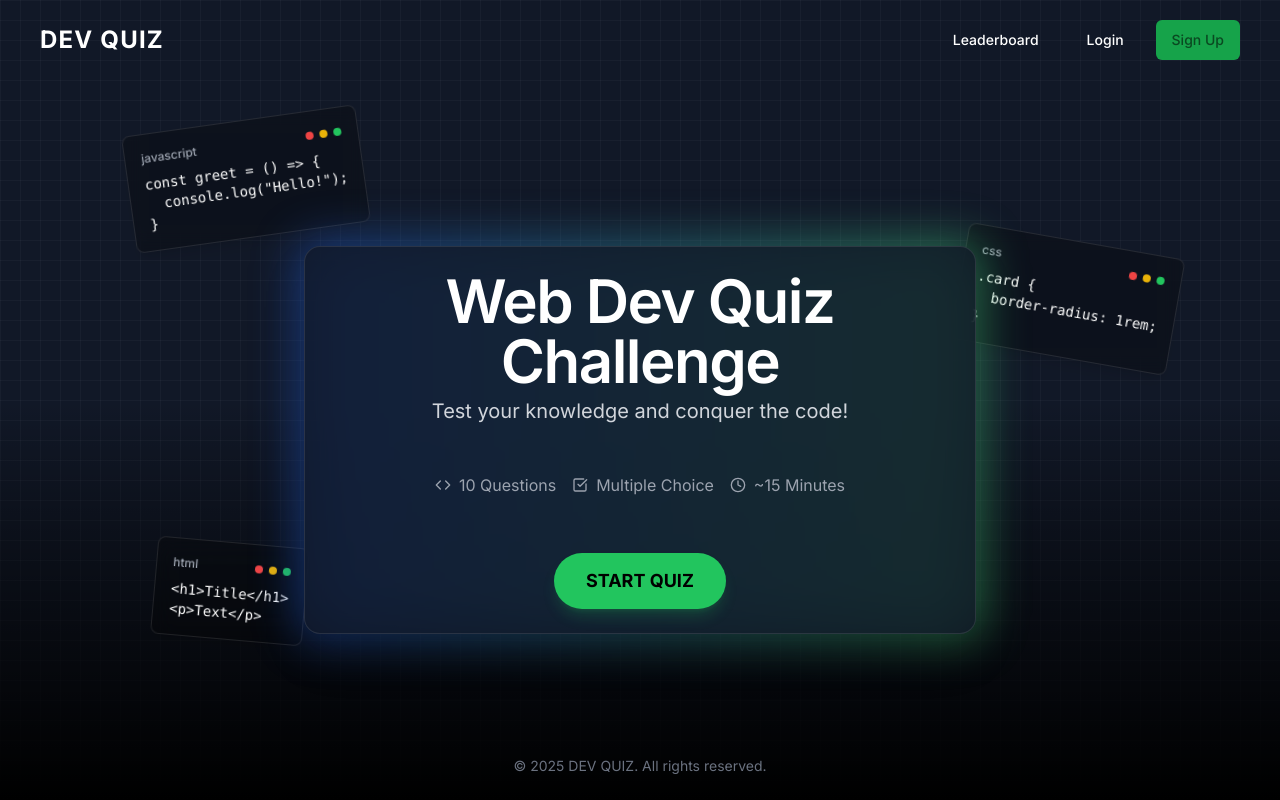
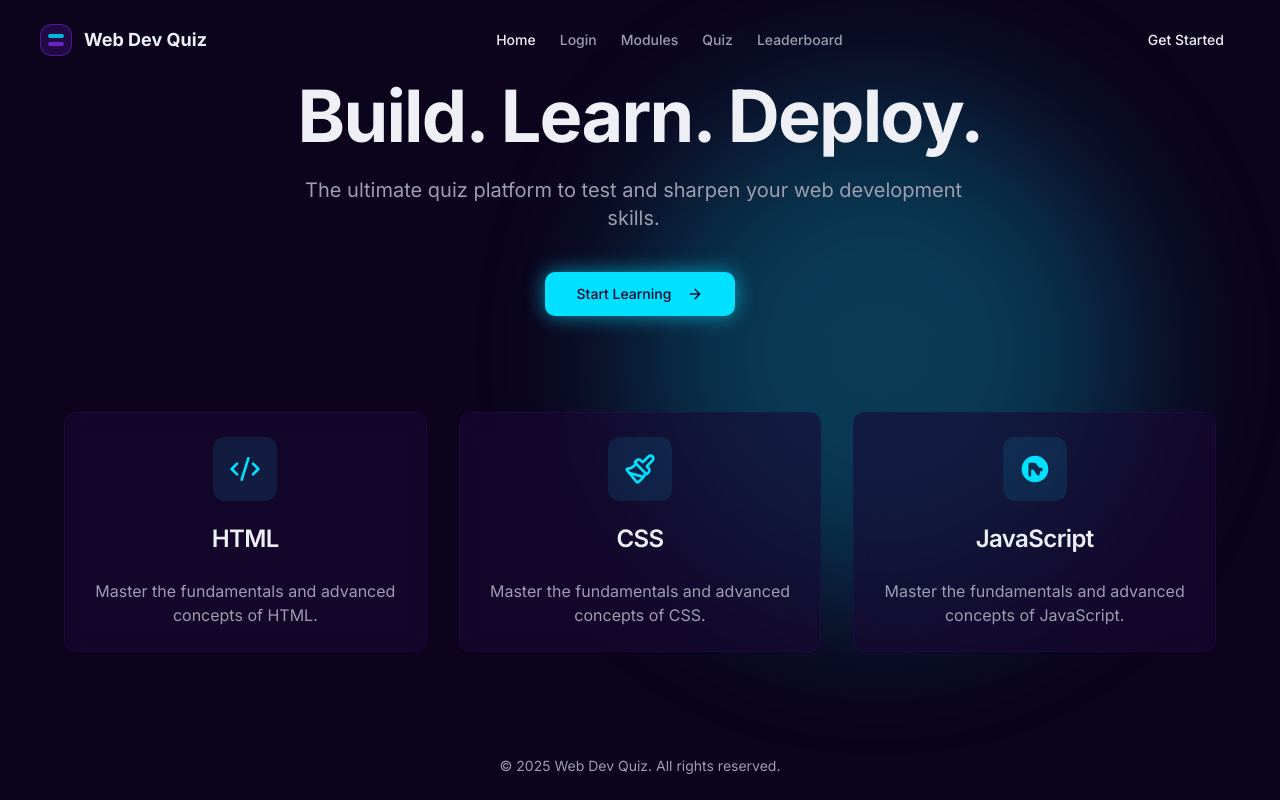
Before and after one commit to nilakshichoudhary1234-code/WEBLEARN, a Next.js app: page / in a window 1280 px wide. Built offline with nearby package versions, Linux system fonts and the light colour scheme.

Commit message:
Create a sleek, modern, futuristic website UI for a web development quiz

```diff
--- a/src/app/globals.css
+++ b/src/app/globals.css
@@ -8,65 +8,65 @@ body {
 
 @layer base {
   :root {
-    --background: 224 71.4% 4.1%;
-    --foreground: 210 20% 98%;
+    --background: 261 80% 6%; /* Deep purple-navy background */
+    --foreground: 225 30% 95%; /* Light, almost white text */
 
-    --card: 224 71.4% 4.1%;
-    --card-foreground: 210 20% 98%;
+    --card: 261 70% 12%; /* Darker card background for depth */
+    --card-foreground: 225 30% 95%;
 
-    --popover: 224 71.4% 4.1%;
-    --popover-foreground: 210 20% 98%;
+    --popover: 261 70% 9%;
+    --popover-foreground: 225 30% 95%;
 
-    --primary: 142.1 76.2% 36.3%; /* Green */
-    --primary-foreground: 142.1 76.2% 16.3%;
+    --primary: 187 100% 50%; /* Electric Blue */
+    --primary-foreground: 261 80% 10%;
 
-    --secondary: 222.2 47.4% 11.2%;
-    --secondary-foreground: 210 20% 98%;
+    --secondary: 267 78% 53%; /* Vibrant Purple */
+    --secondary-foreground: 225 30% 95%;
 
-    --muted: 215 27.9% 16.9%;
-    --muted-foreground: 217.9 10.6% 64.9%;
+    --muted: 261 60% 20%;
+    --muted-foreground: 240 10% 65%;
 
-    --accent: 257.9 86.8% 50.4%; /* Purple */
-    --accent-foreground: 210 20% 98%;
+    --accent: 187 100% 50%; /* Electric Blue as accent */
+    --accent-foreground: 261 80% 10%;
 
-    --destructive: 0 62.8% 30.6%;
-    --destructive-foreground: 0 85.7% 97.3%;
+    --destructive: 0 84% 60%;
+    --destructive-foreground: 0 0% 100%;
 
-    --border: 215 27.9% 16.9%;
-    --input: 215 27.9% 16.9%;
-    --ring: 142.1 76.2% 36.3%;
+    --border: 261 60% 25%;
+    --input: 261 60% 25%;
+    --ring: 187 100% 60%;
 
-    --radius: 0.5rem;
+    --radius: 0.75rem;
   }
 
   .dark {
-    --background: 224 71.4% 4.1%;
-    --foreground: 210 20% 98%;
+    --background: 261 80% 6%;
+    --foreground: 225 30% 95%;
 
-    --card: 224 71.4% 4.1%;
-    --card-foreground: 210 20% 98%;
+    --card: 261 70% 12%;
+    --card-foreground: 225 30% 95%;
 
-    --popover: 224 71.4% 4.1%;
-    --popover-foreground: 210 20% 98%;
+    --popover: 261 70% 9%;
+    --popover-foreground: 225 30% 95%;
 
-    --primary: 142.1 76.2% 36.3%;
-    --primary-foreground: 142.1 76.2% 16.3%;
+    --primary: 187 100% 50%;
+    --primary-foreground: 261 80% 10%;
 
-    --secondary: 222.2 47.4% 11.2%;
-    --secondary-foreground: 210 20% 98%;
+    --secondary: 267 78% 53%;
+    --secondary-foreground: 225 30% 95%;
 
-    --muted: 215 27.9% 16.9%;
-    --muted-foreground: 217.9 10.6% 64.9%;
+    --muted: 261 60% 20%;
+    --muted-foreground: 240 10% 65%;
 
-    --accent: 257.9 86.8% 50.4%;
-    --accent-foreground: 210 20% 98%;
+    --accent: 187 100% 50%;
+    --accent-foreground: 261 80% 10%;
 
-    --destructive: 0 62.8% 30.6%;
-    --destructive-foreground: 0 85.7% 97.3%;
+    --destructive: 0 84% 60%;
+    --destructive-foreground: 0 0% 100%;
 
-    --border: 215 27.9% 16.9%;
-    --input: 215 27.9% 16.9%;
-    --ring: 142.1 76.2% 36.3%;
+    --border: 261 60% 25%;
+    --input: 261 60% 25%;
+    --ring: 187 100% 60%;
   }
 }
 
@@ -76,53 +76,23 @@ body {
   }
   body {
     @apply bg-background text-foreground;
+    background:
+      radial-gradient(ellipse 80% 80% at 50% -20%, hsl(var(--secondary) / 0.3), transparent),
+      hsl(var(--background));
   }
 }
 
 @layer utilities {
-  .text-glitter-orange {
-    @apply relative bg-clip-text text-transparent;
-    background-image: linear-gradient(
-      110deg,
-      #ffab2d,
-      #ff7a00,
-      #fff0a8,
-      #ff7a00,
-      #ffab2d
-    );
-    background-size: 200% 100%;
-    animation: glitter-scroll 5s linear infinite;
-    -webkit-background-clip: text;
-    -webkit-text-fill-color: transparent;
-    text-shadow:
-      0 0 5px theme('colors.orange.500 / 0.5'),
-      0 0 10px theme('colors.orange.500 / 0.4'),
-      0 0 20px theme('colors.orange.500 / 0.3');
+  .glowing-underline {
+    @apply relative;
   }
-
-  @keyframes glitter-scroll {
-    0% {
-      background-position: 200% 0;
-    }
-    100% {
-      background-position: -200% 0;
-    }
+  .glowing-underline::after {
+    content: '';
+    @apply absolute bottom-0 left-0 h-[2px] w-full scale-x-0 rounded-full bg-primary transition-transform duration-300 ease-out;
+    transform-origin: center;
+    box-shadow: 0 0 8px hsl(var(--primary));
+  }
+  .glowing-underline:hover::after {
+    @apply scale-x-100;
   }
 }
-
-@layer components {
-  .cyber-icon {
-    @apply relative text-orange-400 transition-all duration-300;
-    filter: drop-shadow(0 0 5px theme('colors.orange.500 / 0.7')) drop-shadow(0 0 2px theme('colors.black'));
-  }
-  .cyber-icon::before {
-    content: '';
-    @apply absolute inset-0 rounded-full;
-    background: radial-gradient(circle at 50% 30%, theme('colors.orange.300 / 0.5'), transparent 70%);
-    box-shadow: inset 0 0 5px theme('colors.orange.400 / 0.6');
-  }
-  .group:hover .cyber-icon, .cyber-icon:hover {
-    @apply scale-110 text-orange-300;
-    filter: drop-shadow(0 0 10px theme('colors.orange.400')) drop-shadow(0 0 15px theme('colors.orange.500 / 0.6')) drop-shadow(0 0 2px theme('colors.black'));
-  }
-}
--- a/src/app/page.tsx
+++ b/src/app/page.tsx
@@ -1,161 +1,111 @@
 import { Button } from '@/components/ui/button';
-import {
-  Card,
-  CardContent,
-  CardDescription,
-  CardFooter,
-  CardHeader,
-  CardTitle,
-} from '@/components/ui/card';
-import { Code, CheckSquare, Clock } from 'lucide-react';
 import Link from 'next/link';
 import { Logo } from '@/components/Logo';
-import {
-  DropdownMenu,
-  DropdownMenuContent,
-  DropdownMenuItem,
-  DropdownMenuTrigger,
-} from '@/components/ui/dropdown-menu';
-import { BarChart, Menu } from 'lucide-react';
+import { CodeXml, Paintbrush, ArrowRight } from 'lucide-react';
+import { JsIcon } from '@/components/JsIcon';
+import { Card, CardContent, CardHeader, CardTitle } from '@/components/ui/card';
 
-const CodeSnippet = ({
-  code,
-  language,
-  className,
-}: {
-  code: string;
-  language: string;
-  className?: string;
-}) => (
-  <div
-    className={`absolute rounded-lg border border-white/10 bg-black/30 p-4 text-sm shadow-lg backdrop-blur-md ${className}`}
-  >
-    <div className="mb-2 flex items-center justify-between">
-      <span className="text-xs font-medium text-gray-400">{language}</span>
-      <div className="flex gap-1.5">
-        <div className="h-2 w-2 rounded-full bg-red-500"></div>
-        <div className="h-2 w-2 rounded-full bg-yellow-500"></div>
-        <div className="h-2 w-2 rounded-full bg-green-500"></div>
-      </div>
-    </div>
-    <pre className="font-code text-white">
-      <code>{code}</code>
-    </pre>
-  </div>
-);
+const modules = [
+  {
+    name: 'HTML',
+    icon: CodeXml,
+    href: '/modules/html',
+  },
+  {
+    name: 'CSS',
+    icon: Paintbrush,
+    href: '/modules/css',
+  },
+  {
+    name: 'JavaScript',
+    icon: JsIcon,
+    href: '/modules/javascript',
+  },
+];
 
 export default function Home() {
   return (
-    <div className="relative flex min-h-screen w-full flex-col items-center justify-center overflow-hidden bg-gray-900 text-white">
-      {/* Background Grid and Gradients */}
-      <div className="absolute inset-0 z-0">
-        <div
-          className="absolute inset-0 bg-gray-900"
-          style={{
-            backgroundImage:
-              'linear-gradient(rgba(255, 255, 255, 0.03) 1px, transparent 1px), linear-gradient(90deg, rgba(255, 255, 255, 0.03) 1px, transparent 1px)',
-            backgroundSize: '20px 20px',
-          }}
-        ></div>
-        <div className="absolute bottom-0 left-0 right-0 h-1/2 bg-gradient-to-t from-black to-transparent"></div>
-      </div>
-
+    <div className="flex min-h-screen w-full flex-col">
       {/* Header */}
       <header className="absolute top-0 z-20 flex h-20 w-full items-center justify-between px-6 md:px-10">
-        <Link
-          href="/"
-          className="text-2xl font-bold tracking-wider text-white font-headline"
-        >
-          DEV QUIZ
-        </Link>
-        <nav className="flex items-center gap-4">
-          <Link href="/leaderboard" className="hidden sm:block">
-            <Button variant="ghost" className="text-white hover:bg-white/10">
-              Leaderboard
-            </Button>
+        <Logo />
+        <nav className="hidden items-center gap-6 text-sm font-medium md:flex">
+          <Link href="/" className="glowing-underline">
+            Home
           </Link>
-          <Button variant="ghost" asChild>
-            <Link href="/auth">Login</Link>
-          </Button>
-          <Button asChild className="bg-primary hover:bg-primary/90">
-            <Link href="/auth">Sign Up</Link>
-          </Button>
-          <DropdownMenu>
-            <DropdownMenuTrigger asChild className="sm:hidden">
-              <Button variant="ghost" size="icon">
-                <Menu className="h-5 w-5" />
-              </Button>
-            </DropdownMenuTrigger>
-            <DropdownMenuContent align="end">
-              <DropdownMenuItem asChild>
-                <Link href="/leaderboard">Leaderboard</Link>
-              </DropdownMenuItem>
-            </DropdownMenuContent>
-          </DropdownMenu>
+          <Link href="/auth" className="glowing-underline text-muted-foreground hover:text-foreground">
+            Login
+          </Link>
+          <Link href="/modules" className="glowing-underline text-muted-foreground hover:text-foreground">
+            Modules
+          </Link>
+          <Link href="/quiz/html/introduction-to-html" className="glowing-underline text-muted-foreground hover:text-foreground">
+            Quiz
+          </Link>
+          <Link href="/leaderboard" className="glowing-underline text-muted-foreground hover:text-foreground">
+            Leaderboard
+          </Link>
         </nav>
+        <Button variant="ghost" asChild>
+          <Link href="/auth">Get Started</Link>
+        </Button>
       </header>
 
-      {/* Floating Code Snippets */}
-      <div className="absolute inset-0 z-10 hidden md:block">
-        <CodeSnippet
-          code={`const greet = () => {\n  console.log("Hello!");\n}`}
-          language="javascript"
-          className="top-[15%] left-[10%] rotate-[-8deg]"
-        />
-        <CodeSnippet
-          code={`.card {\n  border-radius: 1rem;\n}`}
-          language="css"
-          className="top-[30%] right-[8%] rotate-[10deg]"
-        />
-        <CodeSnippet
-          code={`<h1>Title</h1>\n<p>Text</p>`}
-          language="html"
-          className="bottom-[20%] left-[12%] rotate-[5deg]"
-        />
-      </div>
+      {/* Hero Section */}
+      <main className="flex flex-1 flex-col items-center justify-center p-4 text-center">
+        <div
+          className="absolute inset-0 -z-10 h-full w-full bg-background"
+        >
+          <div
+            className="absolute bottom-auto left-auto right-0 top-0 h-[500px] w-[500px] -translate-x-[30%] translate-y-[20%] rounded-full bg-[hsl(var(--primary)/0.5)] opacity-50 blur-[80px]"
+          ></div>
+        </div>
 
-      <main className="z-10 mt-20 flex flex-1 items-center justify-center p-4">
-        <div className="relative w-full max-w-2xl">
-          <div className="absolute -inset-1 rounded-2xl bg-gradient-to-r from-blue-600 to-green-400 opacity-50 blur-xl"></div>
-          <Card className="relative rounded-2xl border-white/10 bg-gray-900/80 shadow-2xl backdrop-blur-lg">
-            <CardHeader className="text-center">
-              <CardTitle className="font-headline text-4xl tracking-tight text-white sm:text-5xl md:text-6xl">
-                Web Dev Quiz Challenge
-              </CardTitle>
-              <CardDescription className="mt-4 text-lg text-gray-300 md:text-xl">
-                Test your knowledge and conquer the code!
-              </CardDescription>
-            </CardHeader>
-            <CardContent className="mt-6 flex flex-col items-center justify-center gap-4 text-center sm:flex-row">
-              <div className="flex items-center gap-2 text-gray-400">
-                <Code className="h-4 w-4" />
-                <span>10 Questions</span>
-              </div>
-              <div className="flex items-center gap-2 text-gray-400">
-                <CheckSquare className="h-4 w-4" />
-                <span>Multiple Choice</span>
-              </div>
-              <div className="flex items-center gap-2 text-gray-400">
-                <Clock className="h-4 w-4" />
-                <span>~15 Minutes</span>
-              </div>
-            </CardContent>
-            <CardFooter className="mt-8 flex justify-center">
-              <Button
-                size="lg"
-                asChild
-                className="h-14 w-full max-w-xs rounded-full bg-green-500 text-lg font-bold text-black shadow-lg shadow-green-500/20 transition-all hover:bg-green-400 hover:shadow-green-400/30 sm:w-auto"
-              >
-                <Link href="/modules">START QUIZ</Link>
-              </Button>
-            </CardFooter>
-          </Card>
+        <div className="relative z-10">
+          <h1 className="font-headline text-5xl font-bold tracking-tight text-foreground sm:text-6xl md:text-7xl">
+            Build. Learn. Deploy.
+          </h1>
+          <p className="mt-6 max-w-2xl text-lg text-muted-foreground md:text-xl">
+            The ultimate quiz platform to test and sharpen your web development skills.
+          </p>
+          <div className="mt-10">
+            <Button size="lg" asChild className="bg-primary text-primary-foreground shadow-[0_0_20px_hsl(var(--primary)/0.6)] hover:bg-primary/90 hover:shadow-[0_0_30px_hsl(var(--primary)/0.7)] transition-shadow">
+              <Link href="/modules">
+                Start Learning
+                <ArrowRight className="ml-2 h-5 w-5" />
+              </Link>
+            </Button>
+          </div>
+        </div>
+
+        {/* Feature Cards Section */}
+        <div className="relative z-10 mt-24 grid w-full max-w-6xl grid-cols-1 gap-8 md:grid-cols-3">
+          {modules.map((module) => (
+            <Card key={module.name} className="group relative overflow-hidden rounded-xl border-border/30 bg-card/60 backdrop-blur-lg transition-all duration-300 hover:border-primary/50 hover:shadow-[0_0_30px_hsl(var(--primary)/0.2)]">
+              <div className="absolute -inset-px rounded-xl opacity-0 transition-all duration-300 group-hover:opacity-100" style={{
+                background: 'radial-gradient(400px at 50% 100%, hsl(var(--primary) / 0.15), transparent 80%)'
+              }}></div>
+              <CardHeader className="relative">
+                <div className="mx-auto mb-4 flex h-16 w-16 items-center justify-center rounded-lg bg-primary/10 text-primary transition-colors duration-300 group-hover:bg-primary group-hover:text-primary-foreground">
+                  <module.icon className="h-8 w-8" />
+                </div>
+                <CardTitle className="text-center font-headline text-2xl text-foreground">
+                  {module.name}
+                </CardTitle>
+              </CardHeader>
+              <CardContent className="relative">
+                <p className="text-center text-muted-foreground">
+                  Master the fundamentals and advanced concepts of {module.name}.
+                </p>
+              </CardContent>
+            </Card>
+          ))}
         </div>
       </main>
 
-      <footer className="absolute bottom-0 z-20 py-6 px-4 md:px-6">
-        <p className="text-center text-sm text-gray-500">
-          &copy; {new Date().getFullYear()} DEV QUIZ. All rights reserved.
+      <footer className="py-6 px-4 md:px-6">
+        <p className="text-center text-sm text-muted-foreground">
+          &copy; {new Date().getFullYear()} Web Dev Quiz. All rights reserved.
         </p>
       </footer>
     </div>
--- a/src/components/Logo.tsx
+++ b/src/components/Logo.tsx
@@ -2,46 +2,15 @@ import Link from 'next/link';
 
 export function Logo() {
   return (
-    <Link href="/" className="flex items-center gap-2 group">
-      <svg
-        width="32"
-        height="32"
-        viewBox="0 0 24 24"
-        fill="none"
-        xmlns="http://www.w3.org/2000/svg"
-        className="transition-transform duration-300 group-hover:scale-110"
-      >
-        <defs>
-          <linearGradient id="logo-gradient" x1="0%" y1="0%" x2="100%" y2="100%">
-            <stop offset="0%" style={{ stopColor: '#2FE6C8' }} />
-            <stop offset="33%" style={{ stopColor: '#38D98F' }} />
-            <stop offset="66%" style={{ stopColor: '#627BFF' }} />
-            <stop offset="100%" style={{ stopColor: '#A259FF' }} />
-          </linearGradient>
-          <filter id="logo-glow" x="-50%" y="-50%" width="200%" height="200%">
-            <feGaussianBlur stdDeviation="1.5" result="coloredBlur" />
-            <feMerge>
-              <feMergeNode in="coloredBlur" />
-              <feMergeNode in="SourceGraphic" />
-            </feMerge>
-          </filter>
-        </defs>
-        <path
-          d="M8.5 7C5.5 8.5 5.5 15.5 8.5 17M13 5.5C13 5.5 13.0672 5.06023 13.5 5C13.9328 4.93977 14.5 5.5 14.5 5.5C15.5 6 15.5 7 15.5 7C15.5 8.5 14 9.5 13.5 10C13 10.5 12 11 12 12.5C12 13.5 13 14 13 14.5M13 18.5V19"
-          stroke="url(#logo-gradient)"
-          strokeWidth="2"
-          strokeLinecap="round"
-          strokeLinejoin="round"
-          filter="url(#logo-glow)"
-        />
-      </svg>
-      <span className="text-lg font-bold font-headline" style={{
-        background: 'linear-gradient(to right, #2FE6C8, #38D98F, #627BFF, #A259FF)',
-        WebkitBackgroundClip: 'text',
-        WebkitTextFillColor: 'transparent',
-        filter: 'drop-shadow(0 0 0.75rem hsla(224, 71%, 4%, 0.1))'
-      }}>
-        Debug Your Brain
+    <Link href="/" className="flex items-center gap-3 group">
+      <div className="flex h-8 w-8 items-center justify-center rounded-lg bg-secondary/20 border border-secondary/50 group-hover:bg-secondary/30 transition-colors">
+        <div className="flex flex-col gap-1">
+          <div className="h-1 w-4 rounded-full bg-primary/80 group-hover:bg-primary transition-colors"></div>
+          <div className="h-1 w-4 rounded-full bg-secondary/80 group-hover:bg-secondary transition-colors"></div>
+        </div>
+      </div>
+      <span className="text-lg font-bold font-headline text-foreground">
+        Web Dev Quiz
       </span>
     </Link>
   );
```
